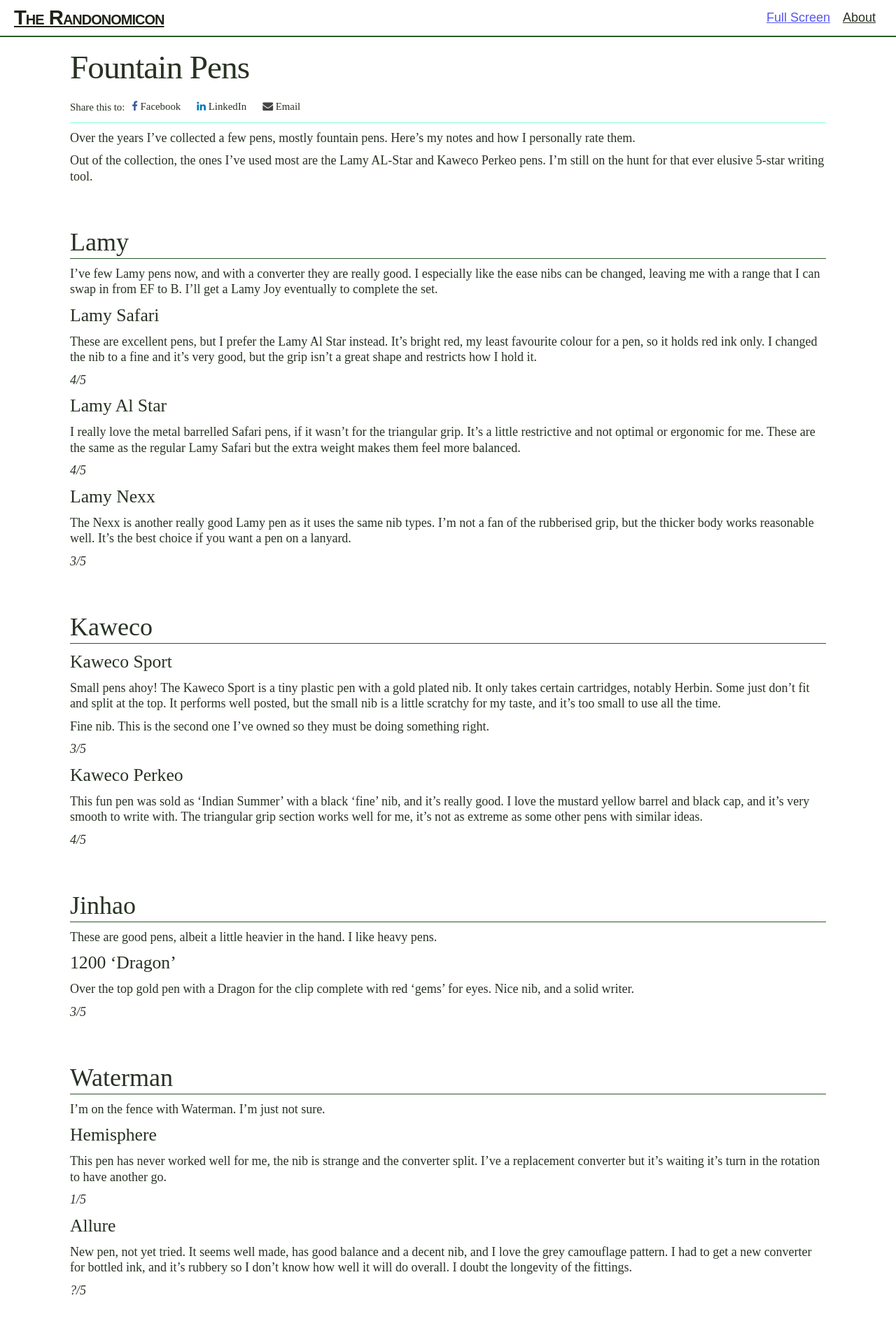
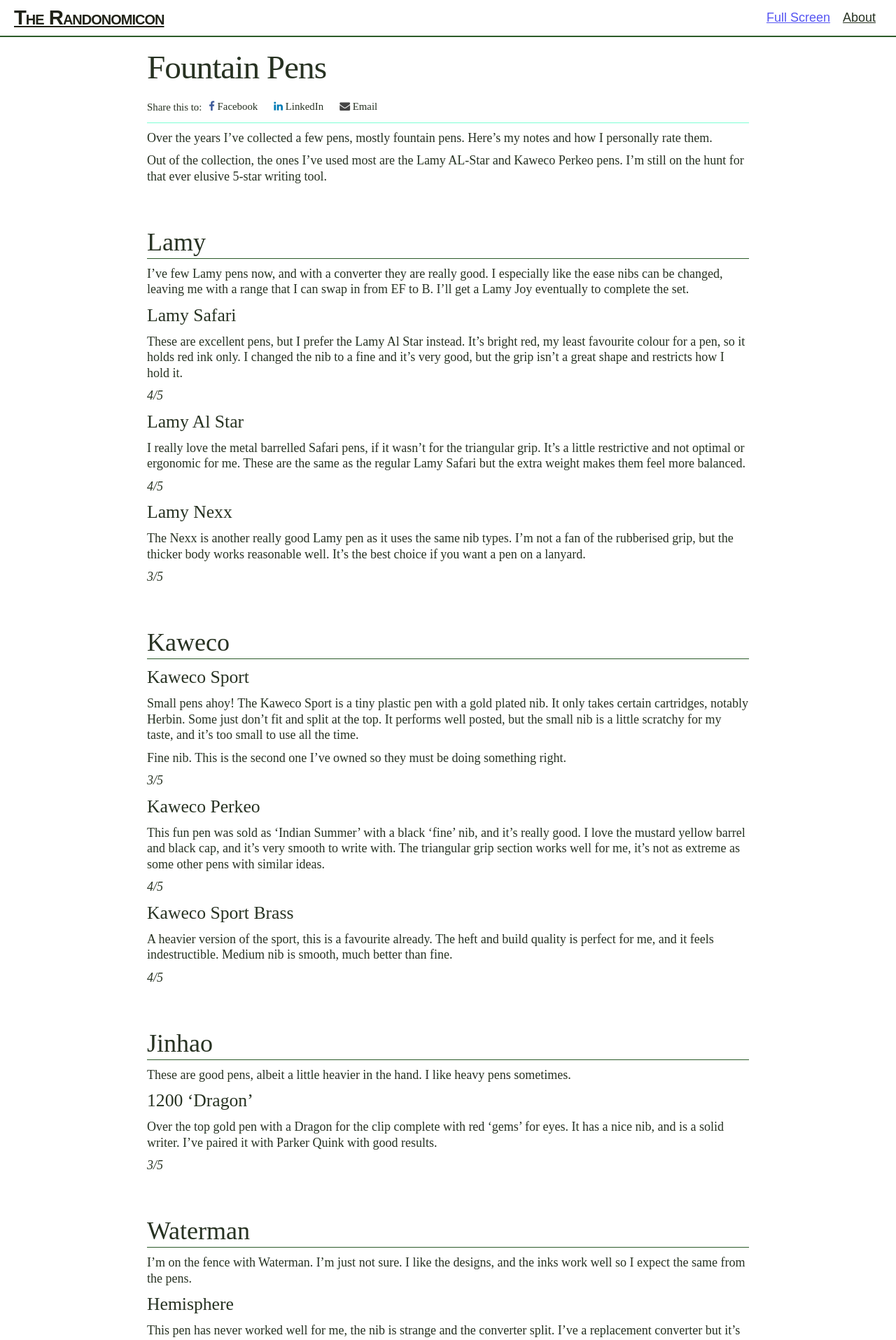
Before and after one commit to antonyh/randonomicon, a Jekyll site: the page built from _posts/2023/2023-08-28-fountain-pens.markdown, in a window 1280 px wide. Shown: the top 1915 px of the page at 70% size. Built offline with Jekyll 4.4.1, drawn with Linux system fonts in a browser that asks for light colours; comment, search, counter and statistics services are not loaded; some of the changed text lies outside the part shown.

Commit message:
Updated content with minor additions & corrections, and centred the homepage list.

```diff
--- a/_posts/2023/2023-08-28-fountain-pens.markdown
+++ b/_posts/2023/2023-08-28-fountain-pens.markdown
@@ -49,19 +49,25 @@ This fun pen was sold as 'Indian Summer' with a black 'fine' nib, and it's reall
 
 _4/5_
 
+### Kaweco Sport Brass
+
+A heavier version of the sport, this is a favourite already. The heft and build quality is perfect for me, and it feels indestructible. Medium nib is smooth, much better than fine.
+
+_4/5_
+
 ## Jinhao
 
-These are good pens, albeit a little heavier in the hand. I like heavy pens.
+These are good pens, albeit a little heavier in the hand. I like heavy pens sometimes.
 
 ### 1200 'Dragon'
 
-Over the top gold pen with a Dragon for the clip complete with red 'gems' for eyes. Nice nib, and a solid writer.
+Over the top gold pen with a Dragon for the clip complete with red 'gems' for eyes. It has a nice nib, and is a solid writer. I've paired it with Parker Quink with good results.
 
 _3/5_
 
 ## Waterman
 
-I'm on the fence with Waterman. I'm just not sure.
+I'm on the fence with Waterman. I'm just not sure. I like the designs, and the inks work well so I expect the same from the pens.
 
 ### Hemisphere
 
@@ -71,7 +77,7 @@ _1/5_
 
 ### Allure
 
-New pen, not yet tried. It seems well made, has good balance and a decent nib, and I love the grey camouflage pattern. I had to get a new converter for bottled ink, and it's rubbery so I don't know how well it will do overall. I doubt the longevity of the fittings.
+New pen, not yet tried. It seems well-made, has good balance and a decent nib, and I love the grey camouflage pattern. I had to get a new converter for bottled ink, and it's rubbery so I don't know how well it will do overall. I doubt the longevity of the fittings.
 
 _?/5_
 
@@ -109,12 +115,12 @@ _3/5_
 These are good quality budget pens with a certain style that I find appealing.
 
 ### Tasche
-Tiny pocket pen that doubles it's size when the cap is posted. It's very narrow and takes no space at all. It writes really well with a smooth line. OHTO don't mark the nib with size, but it'd say it's a fine nib. It's probably my favourite pocket pen.
+Tiny pocket pen that doubles its size when the cap is posted. It's very narrow and takes no space at all. It writes really well with a smooth line. OHTO don't mark the nib with size, but it'd say it's a fine nib. It's probably my favourite pocket pen.
 
 _4/5_
 
 ### Dude
-This excessively shiny silver chrome pen with it's unspecified but defiantly medium iridium nib is a really good pen. It's nice in the hand, and performs well. It's just a bit too medium, and would be even better with a fine nib.
+This excessively shiny silver chrome pen with its unspecified but defiantly medium-to-bold iridium nib is a good pen. It's nice in the hand, and performs well. It's just a bit too medium, and would be even better with a fine nib. In the end I liked this pen but stopped using it before the end of the first ink fill. I found it sometimes randomly was too wet - so much so that it bleeds into the page. I also found myself distracted with a tendency to unscrew itself which I can only attribute to my grip, although this does not happen with any of my other pens.
 
 _3/5_
 
--- a/_sass/minima/_layout.scss
+++ b/_sass/minima/_layout.scss
@@ -185,6 +185,8 @@ article.post {
 .page-content {
   padding: $spacing-unit 0;
   flex: 1;
+  max-width: 50em;
+  margin: 0 auto;
 }
 
 .page-heading {
```
